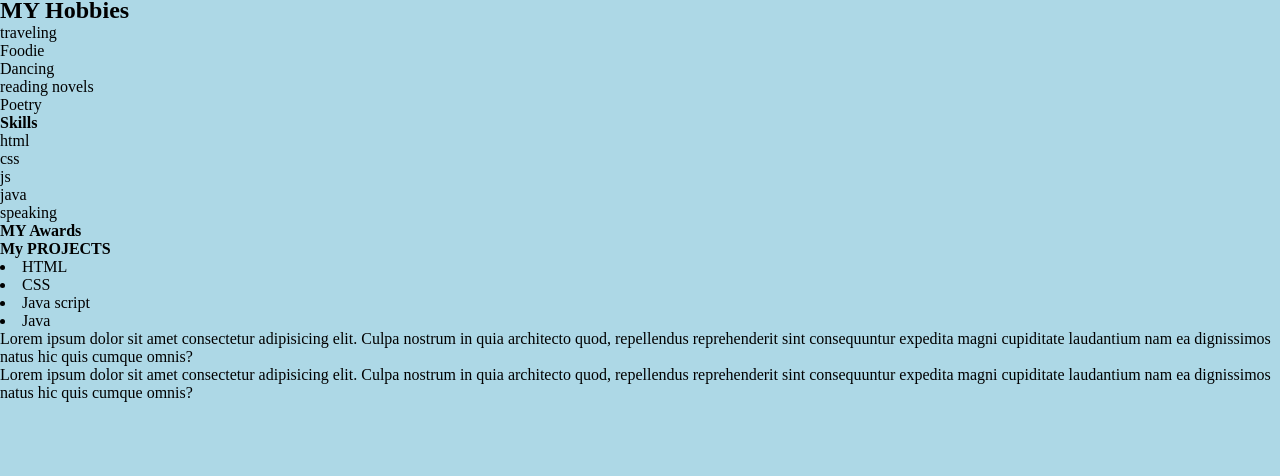
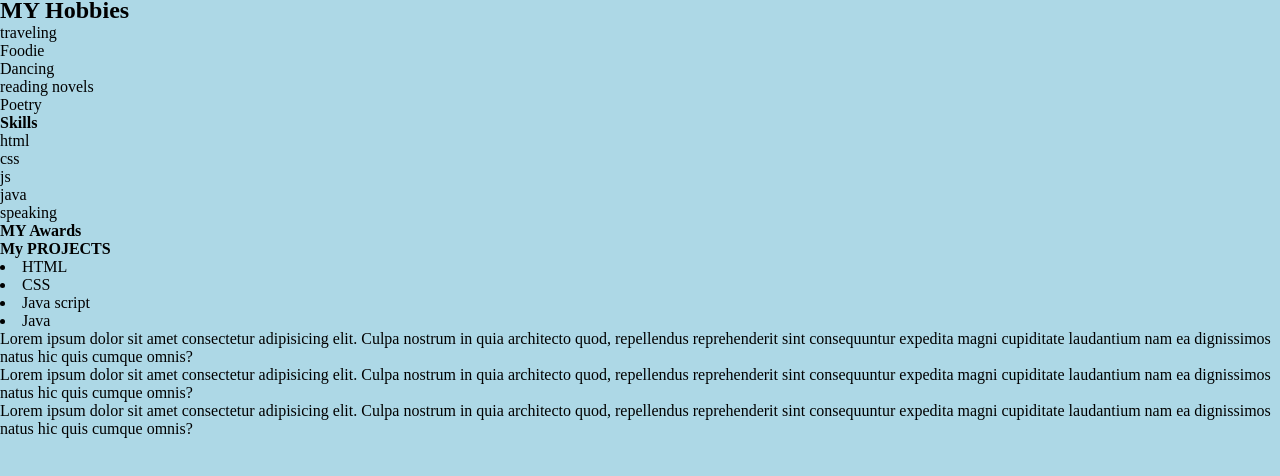
Before and after one commit to khushisth/developer-portfolio-, a plain HTML site: page index.html in a window 1280 px wide. Shown: the part 258-734 px from the top of the page. Drawn offline with Linux system fonts and the light colour scheme.

Commit message:
new text

```diff
--- a/index.html
+++ b/index.html
@@ -120,5 +120,6 @@ nav ul li{
  </section>
 <p>Lorem ipsum dolor sit amet consectetur adipisicing elit. Culpa nostrum in quia architecto quod, repellendus reprehenderit sint consequuntur expedita magni cupiditate laudantium nam ea dignissimos natus hic quis cumque omnis?</p>
 <p>Lorem ipsum dolor sit amet consectetur adipisicing elit. Culpa nostrum in quia architecto quod, repellendus reprehenderit sint consequuntur expedita magni cupiditate laudantium nam ea dignissimos natus hic quis cumque omnis?</p>
+<p>Lorem ipsum dolor sit amet consectetur adipisicing elit. Culpa nostrum in quia architecto quod, repellendus reprehenderit sint consequuntur expedita magni cupiditate laudantium nam ea dignissimos natus hic quis cumque omnis?</p>
 </body>
 </html>
```
